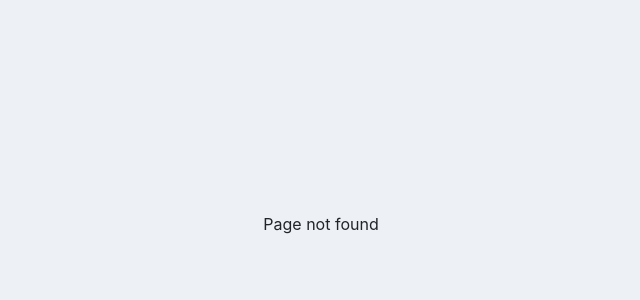
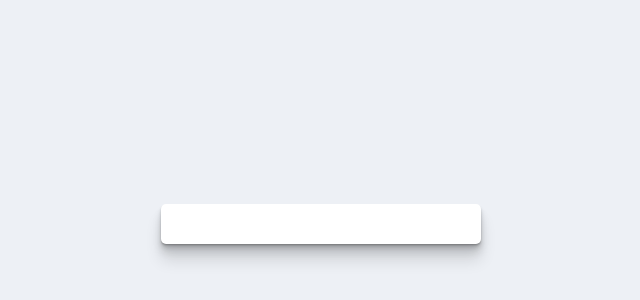
Before and after one commit to CEN-Group-3D/CEN-Project, a React (Create React App) app in the folder client/: page /welcome in a window 1280 px wide. Before the commit this address had no page. Shown: the part 176-476 px from the top of the page, without its empty margins (319-959 px from the left). Built offline with nearby package versions, Linux system fonts and the light colour scheme.

Commit message:
Adds empty Welcome view

```diff
--- a/client/src/App.js
+++ b/client/src/App.js
@@ -2,6 +2,7 @@ import React from 'react';
 import { Route, Switch, Redirect  } from 'react-router-dom';
 import Home from "./views/Home/Home"
 import Login from "./views/Login/Login"
+import Welcome from "./views/Welcome/Welcome"
 import NotFound from "./views/NotFound"
 import Header from "./components/Header/Header"
 import 'bootstrap/dist/css/bootstrap.min.css';
@@ -16,6 +17,7 @@ const App = () => {
       <div id="main-content-panel">
         <Switch>
           <Route exact path="/login" component={Login} />
+          <Route exact path="/welcome" component={Welcome} />
           <Route exact path="/Home" component={Home} />
           <Route exact path="/">
             <Redirect to="/Home" />
--- /dev/null
+++ b/client/src/views/Welcome/Welcome.js
@@ -0,0 +1,12 @@
+import React from 'react';
+import './Welcome.css';
+
+function Welcome() {
+    return (
+        <div className='panel container col-xs-12 col-md-3'>
+
+        </div>
+    );
+}
+
+export default Welcome;
```
Also changed, not shown: client/src/views/Welcome/Welcome.css (added).
